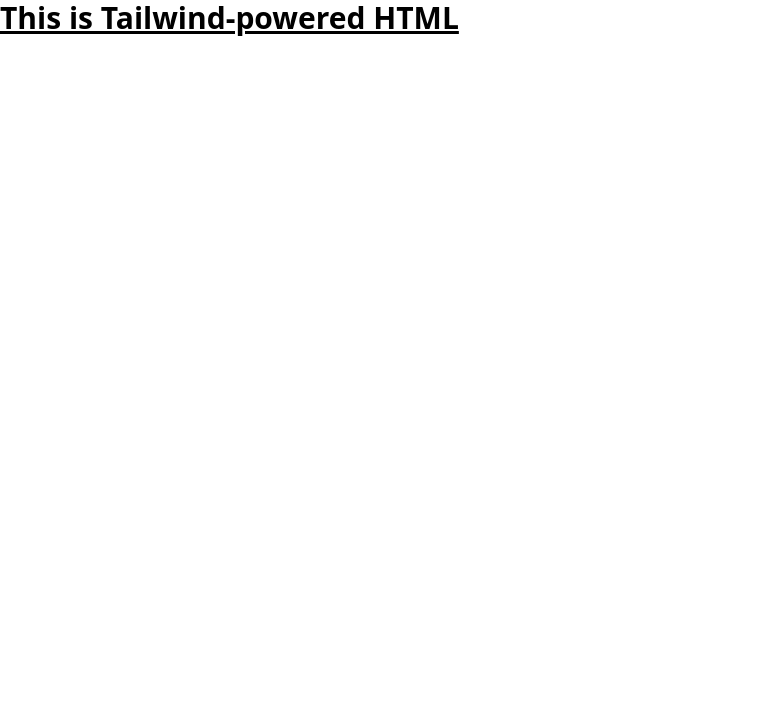
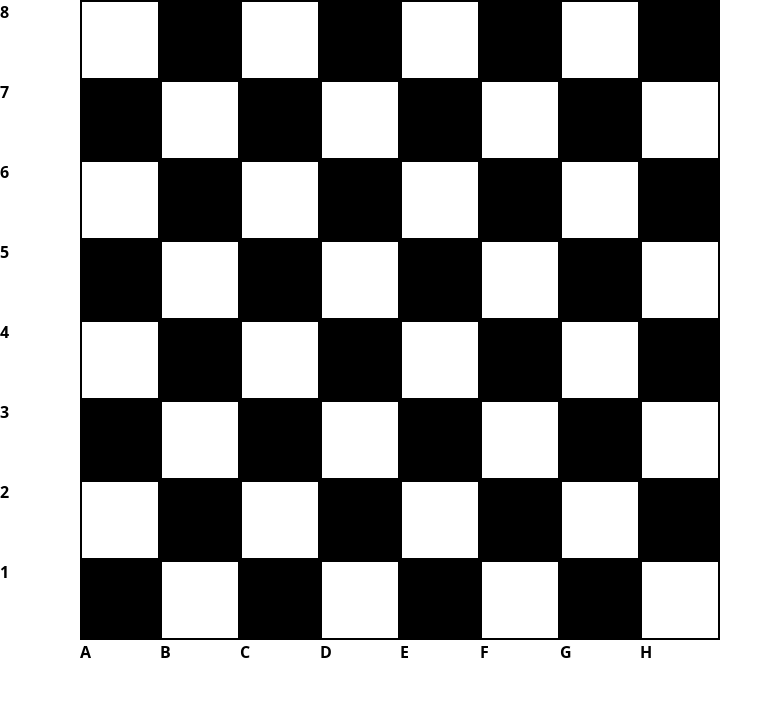
Before and after one commit to LeePresswood/node-chess, a website: page src/index.html in a window 1280 px wide. Shown: the whole page, without its empty margins (0-783 px from the left). Drawn offline with nearby package versions, Linux system fonts and the light colour scheme; files that its build step writes are made by us from their sources.

Commit message:
Created grid-based chessboard.

```diff
--- a/src/index.html
+++ b/src/index.html
@@ -1,79 +1,95 @@
 <!DOCTYPE html>
 <html lang="en">
     <head>
-        <title>Document</title>
+        <title>Chess</title>
         <meta charset="UTF-8" />
         <meta name="viewport" content="width=device-width, initial-scale=1.0" />
         <script src="https://cdn.tailwindcss.com"></script>
         <link href="./src/index.css" rel="stylesheet" />
     </head>
     <body>
-        <h1 class="text-3xl font-bold underline">This is Tailwind-powered HTML</h1>
-        <div class="grid grid-cols-8">
+        <div class="w-fit grid grid-flow-col grid-cols-9 grid-rows-9">
+            <div class="size-20 font-bold">8</div>
+            <div class="size-20 font-bold">7</div>
+            <div class="size-20 font-bold">6</div>
+            <div class="size-20 font-bold">5</div>
+            <div class="size-20 font-bold">4</div>
+            <div class="size-20 font-bold">3</div>
+            <div class="size-20 font-bold">2</div>
+            <div class="size-20 font-bold">1</div>
             <div></div>
-            <div></div>
-            <div></div>
-            <div></div>
-            <div></div>
-            <div></div>
-            <div></div>
-            <div></div>
-            <div></div>
-            <div></div>
-            <div></div>
-            <div></div>
-            <div></div>
-            <div></div>
-            <div></div>
-            <div></div>
-            <div></div>
-            <div></div>
-            <div></div>
-            <div></div>
-            <div></div>
-            <div></div>
-            <div></div>
-            <div></div>
-            <div></div>
-            <div></div>
-            <div></div>
-            <div></div>
-            <div></div>
-            <div></div>
-            <div></div>
-            <div></div>
-            <div></div>
-            <div></div>
-            <div></div>
-            <div></div>
-            <div></div>
-            <div></div>
-            <div></div>
-            <div></div>
-            <div></div>
-            <div></div>
-            <div></div>
-            <div></div>
-            <div></div>
-            <div></div>
-            <div></div>
-            <div></div>
-            <div></div>
-            <div></div>
-            <div></div>
-            <div></div>
-            <div></div>
-            <div></div>
-            <div></div>
-            <div></div>
-            <div></div>
-            <div></div>
-            <div></div>
-            <div></div>
-            <div></div>
-            <div></div>
-            <div></div>
-            <div></div>
+            <div id="a8" class="size-20 bg-white border-2 border-black"></div>
+            <div id="a7" class="size-20 bg-black border-2 border-black"></div>
+            <div id="a6" class="size-20 bg-white border-2 border-black"></div>
+            <div id="a5" class="size-20 bg-black border-2 border-black"></div>
+            <div id="a4" class="size-20 bg-white border-2 border-black"></div>
+            <div id="a3" class="size-20 bg-black border-2 border-black"></div>
+            <div id="a2" class="size-20 bg-white border-2 border-black"></div>
+            <div id="a1" class="size-20 bg-black border-2 border-black"></div>
+            <div class="font-bold size-20">A</div>
+            <div id="b8" class="size-20 bg-black border-2 border-black"></div>
+            <div id="b7" class="size-20 bg-white border-2 border-black"></div>
+            <div id="b6" class="size-20 bg-black border-2 border-black"></div>
+            <div id="b5" class="size-20 bg-white border-2 border-black"></div>
+            <div id="b4" class="size-20 bg-black border-2 border-black"></div>
+            <div id="b3" class="size-20 bg-white border-2 border-black"></div>
+            <div id="b2" class="size-20 bg-black border-2 border-black"></div>
+            <div id="b1" class="size-20 bg-white border-2 border-black"></div>
+            <div class="font-bold size-20">B</div>
+            <div id="c8" class="size-20 bg-white border-2 border-black"></div>
+            <div id="c7" class="size-20 bg-black border-2 border-black"></div>
+            <div id="c6" class="size-20 bg-white border-2 border-black"></div>
+            <div id="c5" class="size-20 bg-black border-2 border-black"></div>
+            <div id="c4" class="size-20 bg-white border-2 border-black"></div>
+            <div id="c3" class="size-20 bg-black border-2 border-black"></div>
+            <div id="c2" class="size-20 bg-white border-2 border-black"></div>
+            <div id="c1" class="size-20 bg-black border-2 border-black"></div>
+            <div class="font-bold size-20">C</div>
+            <div id="d8" class="size-20 bg-black border-2 border-black"></div>
+            <div id="d7" class="size-20 bg-white border-2 border-black"></div>
+            <div id="d6" class="size-20 bg-black border-2 border-black"></div>
+            <div id="d5" class="size-20 bg-white border-2 border-black"></div>
+            <div id="d4" class="size-20 bg-black border-2 border-black"></div>
+            <div id="d3" class="size-20 bg-white border-2 border-black"></div>
+            <div id="d2" class="size-20 bg-black border-2 border-black"></div>
+            <div id="d1" class="size-20 bg-white border-2 border-black"></div>
+            <div class="font-bold size-20">D</div>
+            <div id="e8" class="size-20 bg-white border-2 border-black"></div>
+            <div id="e7" class="size-20 bg-black border-2 border-black"></div>
+            <div id="e6" class="size-20 bg-white border-2 border-black"></div>
+            <div id="e5" class="size-20 bg-black border-2 border-black"></div>
+            <div id="e4" class="size-20 bg-white border-2 border-black"></div>
+            <div id="e3" class="size-20 bg-black border-2 border-black"></div>
+            <div id="e2" class="size-20 bg-white border-2 border-black"></div>
+            <div id="e1" class="size-20 bg-black border-2 border-black"></div>
+            <div class="font-bold size-20">E</div>
+            <div id="f8" class="size-20 bg-black border-2 border-black"></div>
+            <div id="f7" class="size-20 bg-white border-2 border-black"></div>
+            <div id="f6" class="size-20 bg-black border-2 border-black"></div>
+            <div id="f5" class="size-20 bg-white border-2 border-black"></div>
+            <div id="f4" class="size-20 bg-black border-2 border-black"></div>
+            <div id="f3" class="size-20 bg-white border-2 border-black"></div>
+            <div id="f2" class="size-20 bg-black border-2 border-black"></div>
+            <div id="f1" class="size-20 bg-white border-2 border-black"></div>
+            <div class="font-bold size-20">F</div>
+            <div id="g8" class="size-20 bg-white border-2 border-black"></div>
+            <div id="g7" class="size-20 bg-black border-2 border-black"></div>
+            <div id="g6" class="size-20 bg-white border-2 border-black"></div>
+            <div id="g5" class="size-20 bg-black border-2 border-black"></div>
+            <div id="g4" class="size-20 bg-white border-2 border-black"></div>
+            <div id="g3" class="size-20 bg-black border-2 border-black"></div>
+            <div id="g2" class="size-20 bg-white border-2 border-black"></div>
+            <div id="g1" class="size-20 bg-black border-2 border-black"></div>
+            <div class="font-bold size-20">G</div>
+            <div id="h8" class="size-20 bg-black border-2 border-black"></div>
+            <div id="h7" class="size-20 bg-white border-2 border-black"></div>
+            <div id="h6" class="size-20 bg-black border-2 border-black"></div>
+            <div id="h5" class="size-20 bg-white border-2 border-black"></div>
+            <div id="h4" class="size-20 bg-black border-2 border-black"></div>
+            <div id="h3" class="size-20 bg-white border-2 border-black"></div>
+            <div id="h2" class="size-20 bg-black border-2 border-black"></div>
+            <div id="h1" class="size-20 bg-white border-2 border-black"></div>
+            <div class="font-bold size-20">H</div>
         </div>
     </body>
 </html>
```
